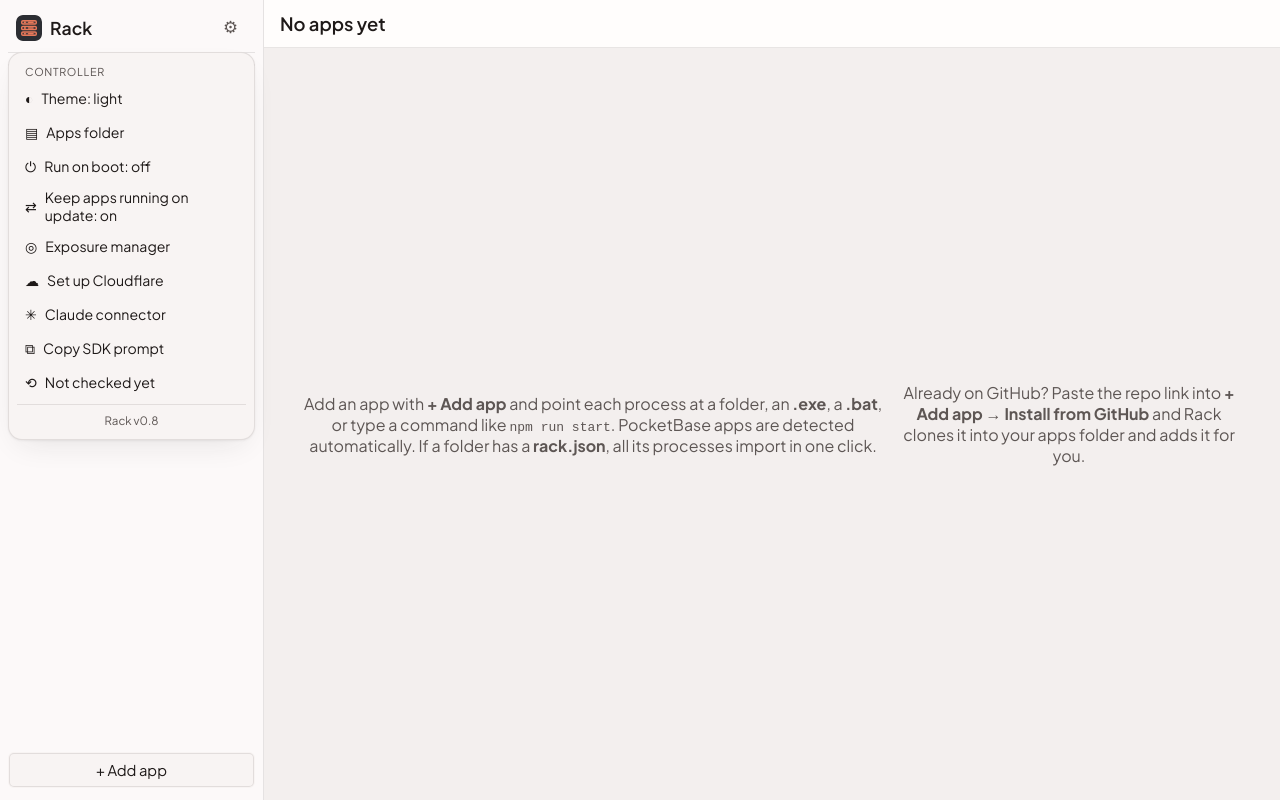
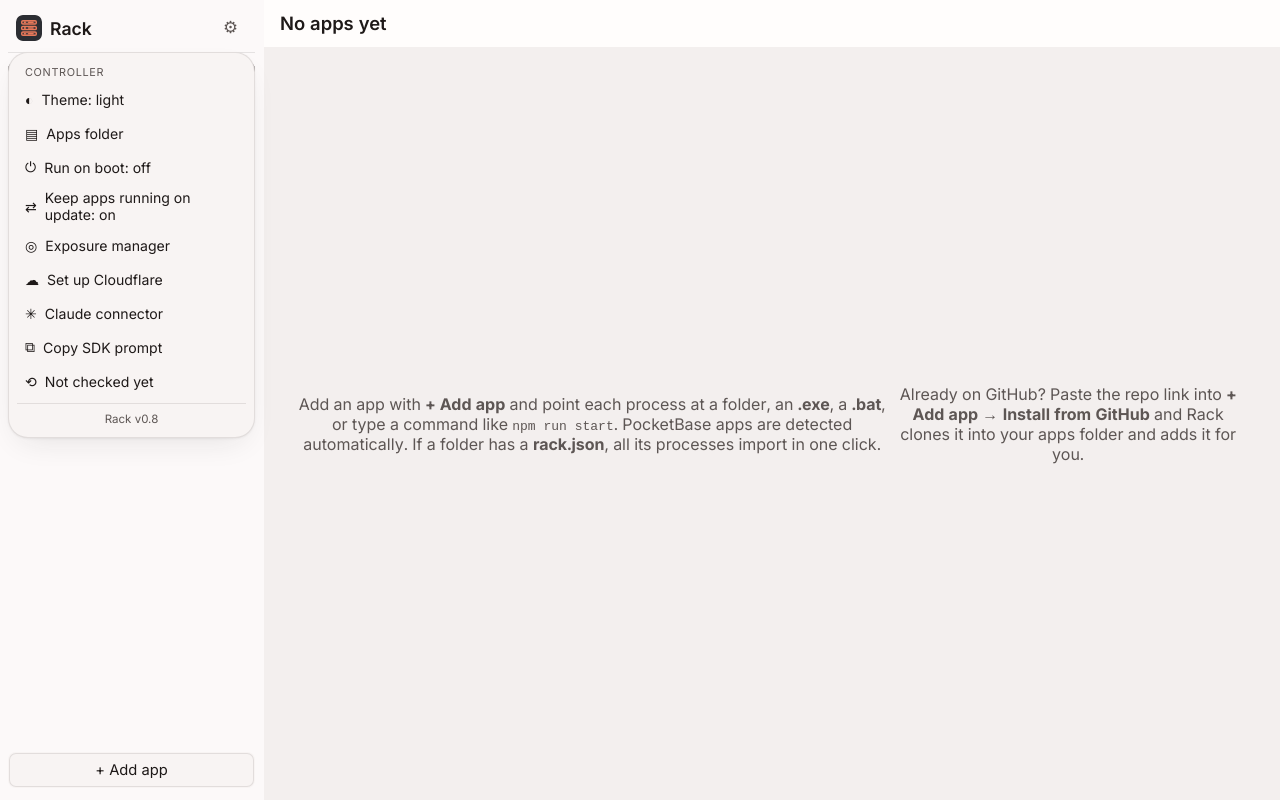
Before and after one commit to CornyBirdy/Rack, a plain HTML site: page public/index.html in a window 1280 px wide. Both pictures are taken after a click on the button "Controller settings". Drawn offline with Linux system fonts and the light colour scheme; no server answers.

Commit message:
New look modelled on a fleet-dashboard design: deep surfaces, no outlines, big corners, Inter, pill controls
Co-Authored-By: Claude Sonnet 5.5 <noreply@anthropic.com>
Claude-Session: https://claude.ai/code/session_01TFWC3V3zMps6GW8kM3qu3d

```diff
--- a/public/glass.css
+++ b/public/glass.css
@@ -76,3 +76,17 @@ body::before { content: ""; position: fixed; inset: 0; z-index: -1; background:
 :root { --spring: cubic-bezier(0.2, 0.7, 0.2, 1); } /* one easing curve: nothing overshoots */
 *, *::before, *::after { backdrop-filter: none !important; -webkit-backdrop-filter: none !important; }
 .ov-row:hover { transform: none; } .menu-item:active, .btn:not(:disabled):active { transform: none; }
+
+/* ================= Flatkey look: near-black ground, sheened surfaces with no outlines, light type, pill controls ================= */
+:root { --sheen: linear-gradient(180deg, color-mix(in oklch, var(--ink) 4%, var(--card)), var(--card)); }
+body { font-feature-settings: "tnum" 1, "cv11" 1; }
+.card, .stat, .ov-hero, .ov-apps { background: var(--sheen); border-color: transparent; box-shadow: var(--shadow-card); }
+.btn, .sidebar, .topbar { border-color: transparent; }
+input, select, textarea { background: var(--sunken); border-color: transparent; border-radius: var(--r-md); }
+.hero-chip { border-radius: 999px; border-color: transparent; }
+.sidebar, .topbar { border-color: transparent; }
+.ov-hero { padding: 24px 28px; }
+.hero-big, .hero-big b { font-weight: 300; }
+.menu-item.active, .menu-item[aria-current="true"] { background: var(--field); }
+.app-item { border-color: transparent; } .app-item.selected { background: var(--field); border-color: transparent; }
+.sidebar input { border-color: transparent; }
--- a/public/tokens.css
+++ b/public/tokens.css
@@ -3,6 +3,10 @@
    Look (flat): quiet tinted-neutral surfaces in steps with hairlines, one accent for the main action and the selection,
    no glass, glows, colour washes or overshoot. Tuned with the unslop method (see README credits). */
 
+@font-face { font-family: "Inter Variable"; font-style: normal; font-weight: 100 900; font-display: swap;
+  src: url("fonts/inter-latin-wght-normal.woff2") format("woff2"); unicode-range: U+0000-00FF, U+0131, U+0152-0153, U+02BB-02BC, U+02C6, U+02DA, U+02DC, U+2000-206F, U+2074, U+20AC, U+2122, U+2191, U+2193, U+2212, U+2215, U+FEFF, U+FFFD; }
+@font-face { font-family: "Inter Variable"; font-style: normal; font-weight: 100 900; font-display: swap;
+  src: url("fonts/inter-latin-ext-wght-normal.woff2") format("woff2"); unicode-range: U+0100-02BA, U+02BD-02C5, U+02C7-02CC, U+02CE-02D7, U+02DD-02FF, U+0304, U+0308, U+0329, U+1D00-1DBF, U+1E00-1E9F, U+1EF2-1EFF, U+2020, U+20A0-20AB, U+20AD-20C0, U+2113, U+2C60-2C7F, U+A720-A7FF; }
 @font-face { font-family: "Plus Jakarta Sans"; font-style: normal; font-weight: 200 800; font-display: swap;
   src: url("fonts/plus-jakarta-sans-latin-wght-normal.woff2") format("woff2"); unicode-range: U+0000-00FF, U+0131, U+0152-0153, U+02BB-02BC, U+02C6, U+02DA, U+02DC, U+2000-206F, U+2074, U+20AC, U+2122, U+2191, U+2193, U+2212, U+2215, U+FEFF, U+FFFD; }
 @font-face { font-family: "Plus Jakarta Sans"; font-style: normal; font-weight: 200 800; font-display: swap;
@@ -18,11 +22,11 @@
 /* ---- shape, space, type, motion (same in both themes) */
 :root {
   --r-xs: 3px;
-  --r-sm: 6px;
-  --r-md: 10px;
-  --r-lg: 14px;
-  --r-xl: 20px;
-  --r-btn: 10px;
+  --r-sm: 8px;
+  --r-md: 12px;
+  --r-lg: 20px;
+  --r-xl: 28px;
+  --r-btn: 14px;
   --r-pill: 999px;
 
   --s-1: 4px;
@@ -36,7 +40,7 @@
 
   --control-h: 36px;
 
-  --font: "Plus Jakarta Sans", "Segoe UI Variable Text", "Segoe UI", system-ui, sans-serif;
+  --font: "Inter Variable", "Plus Jakarta Sans", "Segoe UI Variable Text", "Segoe UI", system-ui, sans-serif;
   --mono: "JetBrains Mono", "Cascadia Mono", Consolas, monospace;
 
   --blur: 0px;
@@ -52,24 +56,24 @@
 /* ---- dark (default) */
 :root {
   color-scheme: dark;
-  --ground-base: oklch(0.16 0.006 var(--h));
+  --ground-base: oklch(0.13 0.004 var(--h));
   --ground-1: oklch(0.235 0.065 var(--h));
   --ground-2: oklch(0.205 0.06 calc(var(--h) + 30));
   --ground-3: oklch(0.205 0.06 calc(var(--h) - 25));
   --ink: oklch(0.96 0.005 var(--h));
   --ink-muted: oklch(0.72 0.012 var(--h));
   --hair: oklch(0.96 0.005 var(--h) / 0.09);
-  --glass: oklch(0.19 0.007 var(--h));   /* the window / big panels */
-  --card: oklch(0.205 0.007 var(--h));  /* cards and panels */
-  --field: oklch(0.235 0.008 var(--h));   /* inputs, secondary buttons, raised bits */
-  --float: oklch(0.225 0.008 var(--h));   /* bars that float over content */
-  --solid: oklch(0.24 0.008 var(--h));        /* menus, dialogs, sheets: never see-through */
-  --sunken: oklch(0.13 0.006 var(--h));
+  --glass: oklch(0.16 0.005 var(--h));   /* the window / big panels */
+  --card: oklch(0.18 0.005 var(--h));  /* cards and panels */
+  --field: oklch(0.215 0.006 var(--h));   /* inputs, secondary buttons, raised bits */
+  --float: oklch(0.2 0.006 var(--h));   /* bars that float over content */
+  --solid: oklch(0.22 0.006 var(--h));        /* menus, dialogs, sheets: never see-through */
+  --sunken: oklch(0.105 0.004 var(--h));
   --edge: oklch(1 0 0 / 0.09);
-  --a: oklch(0.78 0.14 var(--h));
+  --a: oklch(0.85 0.16 var(--h));
   --a-2: oklch(0.795 0.14 calc(var(--h) + 8));
   --on-a: oklch(0.2 0.03 270);
-  --accent-text-c: oklch(0.86 0.1 var(--h));
+  --accent-text-c: oklch(0.88 0.11 var(--h));
   --shadow-c: oklch(0 0 0 / 0.5);
   --good: oklch(0.74 0.15 150); --good-ink: oklch(0.84 0.14 150);
   --warn: oklch(0.8 0.14 80);   --warn-ink: oklch(0.86 0.12 80);
@@ -143,24 +147,24 @@
 }
 :root[data-theme="dark"] {
   color-scheme: dark;
-  --ground-base: oklch(0.16 0.006 var(--h));
+  --ground-base: oklch(0.13 0.004 var(--h));
   --ground-1: oklch(0.235 0.065 var(--h));
   --ground-2: oklch(0.205 0.06 calc(var(--h) + 30));
   --ground-3: oklch(0.205 0.06 calc(var(--h) - 25));
   --ink: oklch(0.96 0.005 var(--h));
   --ink-muted: oklch(0.72 0.012 var(--h));
   --hair: oklch(0.96 0.005 var(--h) / 0.09);
-  --glass: oklch(0.19 0.007 var(--h));
-  --card: oklch(0.205 0.007 var(--h));
-  --field: oklch(0.235 0.008 var(--h));
-  --float: oklch(0.225 0.008 var(--h));
-  --solid: oklch(0.24 0.008 var(--h));
-  --sunken: oklch(0.13 0.006 var(--h));
+  --glass: oklch(0.16 0.005 var(--h));
+  --card: oklch(0.18 0.005 var(--h));
+  --field: oklch(0.215 0.006 var(--h));
+  --float: oklch(0.2 0.006 var(--h));
+  --solid: oklch(0.22 0.006 var(--h));
+  --sunken: oklch(0.105 0.004 var(--h));
   --edge: oklch(1 0 0 / 0.09);
-  --a: oklch(0.78 0.14 var(--h));
+  --a: oklch(0.85 0.16 var(--h));
   --a-2: oklch(0.795 0.14 calc(var(--h) + 8));
   --on-a: oklch(0.2 0.03 270);
-  --accent-text-c: oklch(0.86 0.1 var(--h));
+  --accent-text-c: oklch(0.88 0.11 var(--h));
   --shadow-c: oklch(0 0 0 / 0.5);
   --good: oklch(0.74 0.15 150); --good-ink: oklch(0.84 0.14 150);
   --warn: oklch(0.8 0.14 80);   --warn-ink: oklch(0.86 0.12 80);
@@ -178,8 +182,8 @@
   --a-soft: color-mix(in oklch, var(--a) 16%, transparent);
   --glow: 0 0 0 0 transparent;
   --glow-lg: 0 0 0 0 transparent;
-  --shadow-window: 0 1px 2px -1px var(--shadow-c);
-  --shadow-card: 0 1px 2px -1px var(--shadow-c);
+  --shadow-window: inset 0 1px 0 oklch(1 0 0 / 0.05), 0 1px 2px -1px var(--shadow-c);
+  --shadow-card: inset 0 1px 0 oklch(1 0 0 / 0.045), 0 1px 2px -1px var(--shadow-c);
   --shadow-pop: 0 12px 32px -12px var(--shadow-c), 0 1px 3px -1px var(--shadow-c);
 }
 
```
Also changed, not shown: public/fonts/OFL-Inter.txt (added), public/fonts/inter-latin-ext-wght-normal.woff2 (added), public/fonts/inter-latin-wght-normal.woff2 (added), 1 other file.
